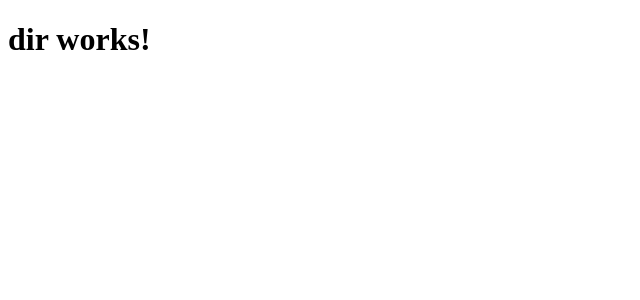
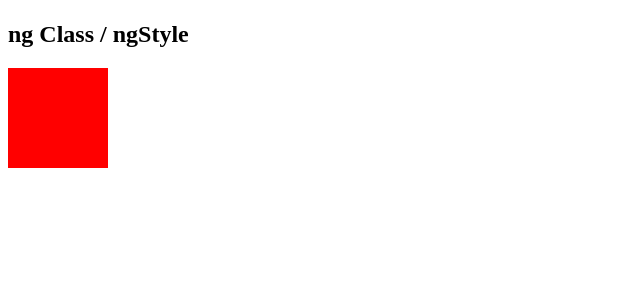
Before and after one commit to markgoho/ng-directives, an Angular app: page / in a window 1280 px wide. Shown: the top 300 px of the page, without its empty margins (0-640 px from the left). Built offline with nearby package versions, Linux system fonts and the light colour scheme.

Commit message:
Testing attribute directives

```diff
--- a/src/app/app.component.css
+++ b/src/app/app.component.css
@@ -0,0 +1,12 @@
+.border {
+  border: 3px solid blue;
+}
+
+.background {
+  background-color: green;
+}
+
+div {
+  width: 100px;
+  height: 100px;
+}
--- a/src/app/app.component.html
+++ b/src/app/app.component.html
@@ -1,3 +1,4 @@
-<h1>
-  {{title}}
-</h1>
+<h1></h1>
+<h2>ng Class / ngStyle</h2>
+<!--<div [ngClass]="{border: true, background: true}"></div>-->
+<div [ngStyle]="{'background-color': 'red'}"></div>
```
Also changed, not shown: 1 other file (tests, documents, lock files or other folders).
